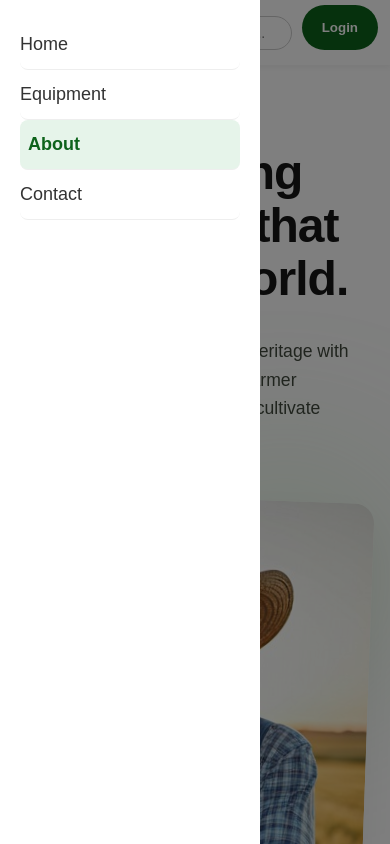
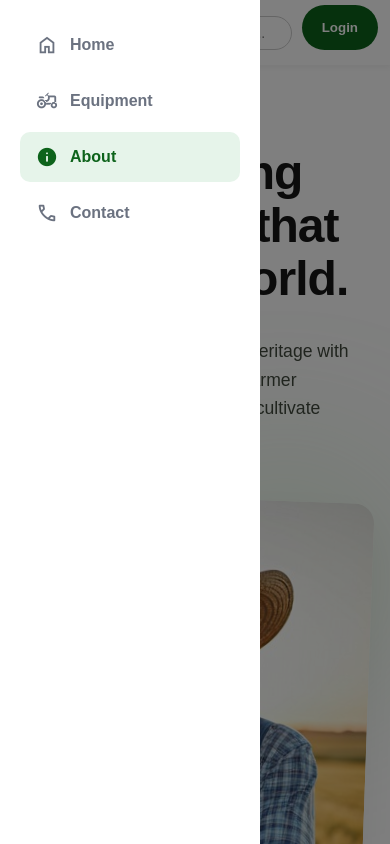
Before and after one commit to Yashwanth1228/Farm-Connect, a Next.js app: page /about in a window 390 px wide. Both pictures are taken after a click on the icon 24 px from the left and 32 px from the top of the page. Shown: the top 844 px of the page. Built offline with nearby package versions, Linux system fonts and the light colour scheme; no server answers.

Commit message:
MobileMenu css updated

```diff
--- a/src/components/style/navbar.ts
+++ b/src/components/style/navbar.ts
@@ -118,7 +118,7 @@ export const ButtonGroup = styled.div`
 
 export const Logout = styled.button`
   padding: 8px 14px;
-  background: #0d631b;
+  background: #9ca3af;
   border: none;
   cursor: pointer;
   font-size: 14px;
@@ -132,7 +132,8 @@ export const Logout = styled.button`
   align-items: center;
 
   &:hover {
-    color: #0d631b;
+    color: white;
+    background: #9ca3af;
   }
 
   ${mq.md} {
--- a/src/components/user/MobileMenu.tsx
+++ b/src/components/user/MobileMenu.tsx
@@ -6,38 +6,69 @@ const Overlay = styled.div<{ open: boolean }>`
   position: fixed;
   inset: 0;
   background: rgba(0, 0, 0, 0.5);
-  display: ${({ open }) => (open ? "block" : "none")};
-  z-index: 999; // ✅ ADD THIS
+
+  opacity: ${({ open }) => (open ? 1 : 0)};
+  visibility: ${({ open }) => (open ? "visible" : "hidden")};
+
+  transition: opacity 0.3s ease;
+
+  z-index: 999;
 `;
 
 const Drawer = styled.div<{ open: boolean }>`
   position: fixed;
   top: 0;
-  left: ${({ open }) => (open ? "0" : "-100%")};
+  left: 0; /* keep fixed */
+
   width: 260px;
   height: 100%;
   background: white;
   padding: 20px;
-  transition: left 0.3s ease;
-  z-index: 1000; // ✅ ADD THIS
+
+  display: flex;
+  flex-direction: column;
+
+  transform: ${({ open }) => (open ? "translateX(0)" : "translateX(-100%)")};
+
+  transition: transform 0.35s cubic-bezier(0.22, 1, 0.36, 1);
+  will-change: transform; /* 🔥 performance boost */
+
+  z-index: 1000;
 `;
 
 const MenuItem = styled.div<{ active?: boolean }>`
-  padding: 14px 0;
-  font-size: 18px;
-  border-bottom: 1px solid #eee;
-  border-radius: 8px;
+  display: flex;
+  align-items: center;
+  gap: 12px;
+
+  padding: 12px 16px;
+  border-radius: 10px;
+  margin-bottom: 6px;
+
+  font-weight: 600;
   cursor: pointer;
-  transition: 0.2s;
+
+  transition: all 0.2s ease;
+
   background: ${({ active }) => (active ? "#e6f4ea" : "transparent")};
-
-  color: ${({ active }) => (active ? "#0d631b" : "#333")};
-  font-weight: ${({ active }) => (active ? "700" : "400")};
-  padding-left: ${({ active }) => (active ? "8px" : "auto")};
+  color: ${({ active }) => (active ? "#0d631b" : "#6b7280")};
 
   &:hover {
-    color: #0d631b;
+    background: #f3f4f6;
+    color: #111827;
+    transform: translateX(3px);
   }
+`;
+
+const Icon = styled.span<{ active?: boolean }>`
+  font-family: "Material Symbols Outlined";
+  font-size: 22px;
+
+  font-variation-settings:
+    "FILL" ${({ active }) => (active ? 1 : 0)},
+    "wght" 400,
+    "GRAD" 0,
+    "opsz" 24;
 `;
 
 const ProfileSection = styled.div`
@@ -80,19 +111,18 @@ const UserEmail = styled.p`
 `;
 
 const LogoutButton = styled.button`
-  margin-top: 20px;
+  margin-top: auto; /* ✅ MAGIC FIX */
   padding: 12px;
   width: 100%;
   border: none;
-  background: #9ca3af;
-  color: white;
+  background: #fef2f2;
+  color: #dc2626;
   border-radius: 8px;
   cursor: pointer;
   font-weight: bold;
-  margin-top: 28rem;
 
   &:hover {
-    background: #0d631b;
+    background: #fee2e2;
   }
 `;
 
@@ -140,6 +170,7 @@ export default function MobileMenu({ open, setOpen, user, handlelogout }: any) {
           active={router.pathname === "/"}
           onClick={() => handleNav("/")}
         >
+          <Icon active={router.pathname === "/"}>home</Icon>
           Home
         </MenuItem>
 
@@ -147,6 +178,7 @@ export default function MobileMenu({ open, setOpen, user, handlelogout }: any) {
           active={router.pathname === "/equipments"}
           onClick={() => handleNav("/equipments")}
         >
+          <Icon active={router.pathname === "/equipments"}>agriculture</Icon>
           Equipment
         </MenuItem>
 
@@ -154,6 +186,7 @@ export default function MobileMenu({ open, setOpen, user, handlelogout }: any) {
           active={router.pathname === "/about"}
           onClick={() => handleNav("/about")}
         >
+          <Icon active={router.pathname === "/about"}>info</Icon>
           About
         </MenuItem>
 
@@ -161,6 +194,7 @@ export default function MobileMenu({ open, setOpen, user, handlelogout }: any) {
           active={router.pathname === "/contact"}
           onClick={() => handleNav("/contact")}
         >
+          <Icon active={router.pathname === "/contact"}>phone</Icon>
           Contact
         </MenuItem>
 
--- a/src/styles/profile.ts
+++ b/src/styles/profile.ts
@@ -328,6 +328,7 @@ export const CameraButton = styled.div`
 
   background: #0d631b;
   color: white;
+  font-size: 20px;
 
   display: flex;
   align-items: center;
```
